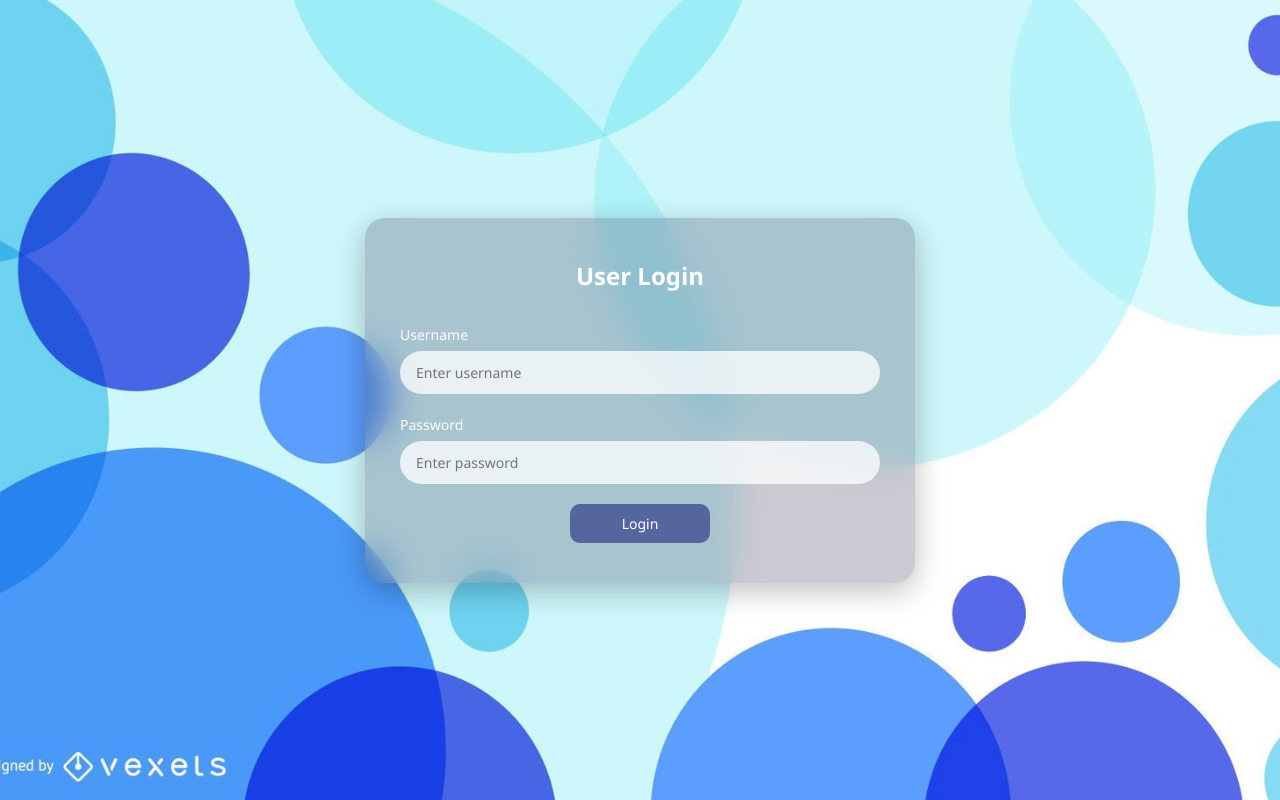
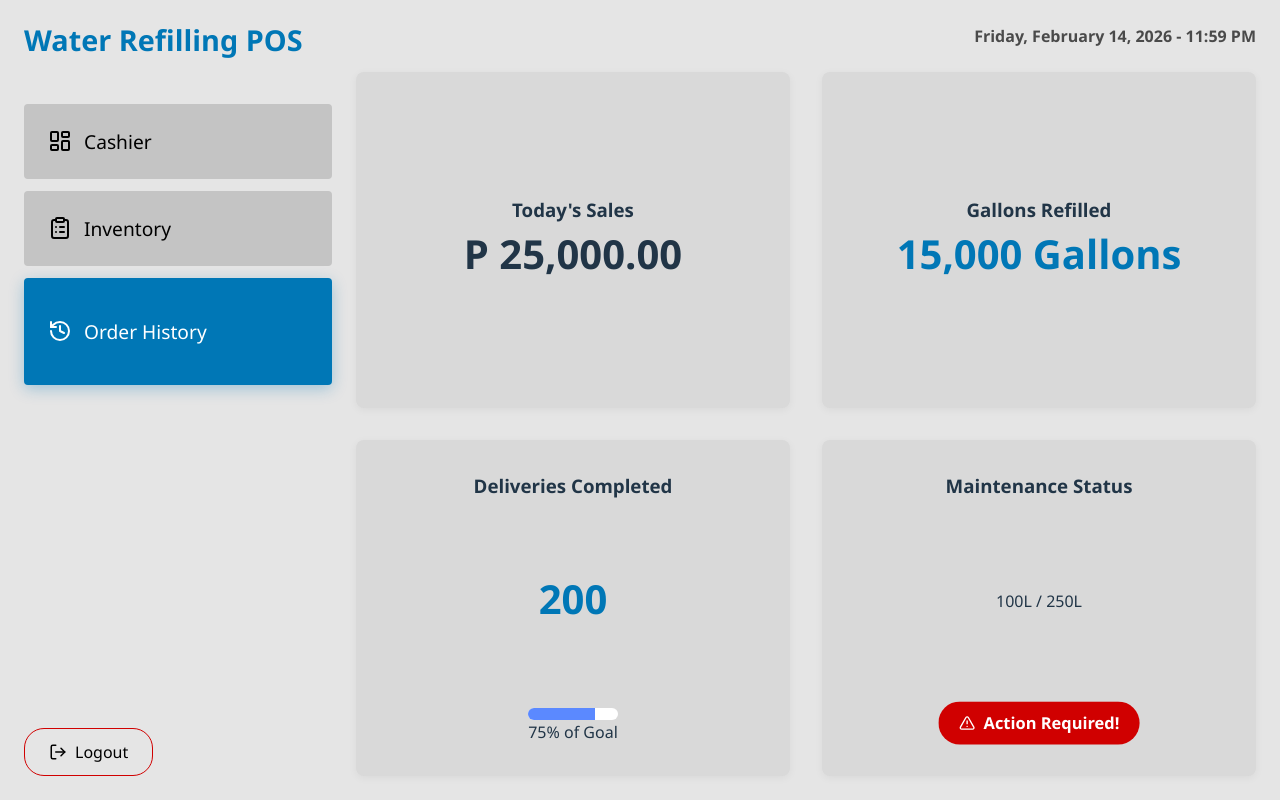
Before and after one commit to leifvash/AppDev, a React (Vite) app in the folder Water-Refilling-POS-and-Monitoring-System/: page /dashboard in a window 1280 px wide. Built offline with nearby package versions, Linux system fonts and the light colour scheme.

Commit message:
Dashboard UI

```diff
--- a/Water-Refilling-POS-and-Monitoring-System/package.json
+++ b/Water-Refilling-POS-and-Monitoring-System/package.json
@@ -10,8 +10,10 @@
     "preview": "vite preview"
   },
   "dependencies": {
+    "lucide-react": "^0.574.0",
     "react": "^19.2.0",
-    "react-dom": "^19.2.0"
+    "react-dom": "^19.2.0",
+    "react-router-dom": "^7.13.0"
   },
   "devDependencies": {
     "@eslint/js": "^9.39.1",
--- a/Water-Refilling-POS-and-Monitoring-System/src/App.jsx
+++ b/Water-Refilling-POS-and-Monitoring-System/src/App.jsx
@@ -1,8 +1,18 @@
 import React from "react";
+import { BrowserRouter as Router, Routes, Route, useNavigate } from "react-router-dom";
 import "./styles/App.css";
 import loginBackground from "./backgrounds/loginpcbackground.jpg";
+import Dashboard from "./Dashboard"; // import your dashboard component
 
-function App() {
+function Login() {
+  const navigate = useNavigate();
+
+  const handleSubmit = (e) => {
+    e.preventDefault();
+    // You can add authentication logic here
+    navigate("/dashboard"); // redirect to dashboard
+  };
+
   return (
     <div
       className="login-container"
@@ -15,7 +25,7 @@ function App() {
     >
       <div className="login-box">
         <h2>User Login</h2>
-        <form>
+        <form onSubmit={handleSubmit}>
           <div className="input-group">
             <label>Username</label>
             <input type="text" placeholder="Enter username" />
@@ -31,4 +41,15 @@ function App() {
   );
 }
 
+function App() {
+  return (
+    <Router>
+      <Routes>
+        <Route path="/" element={<Login />} />
+        <Route path="/dashboard" element={<Dashboard />} />
+      </Routes>
+    </Router>
+  );
+}
+
 export default App;
--- /dev/null
+++ b/Water-Refilling-POS-and-Monitoring-System/src/Dashboard.jsx
@@ -0,0 +1,102 @@
+import React, { useState } from 'react';
+import { LayoutDashboard, ClipboardList, History, LogOut, AlertTriangle } from 'lucide-react';
+import './styles/Dashboard.css';
+
+const Dashboard = () => {
+  const [activeTab, setActiveTab] = useState('history');
+
+  return (
+    <div className="dashboard-container">
+      <aside className="sidebar">
+        <h1 className="brand-title">Water Refilling POS</h1>
+
+        <nav className="nav-menu">
+          <button
+            className={`nav-item ${activeTab === 'cashier' ? 'active' : ''}`}
+            onClick={() => setActiveTab('cashier')}
+          >
+            <LayoutDashboard size={24} />
+            Cashier
+          </button>
+
+          <button
+            className={`nav-item ${activeTab === 'inventory' ? 'active' : ''}`}
+            onClick={() => setActiveTab('inventory')}
+          >
+            <ClipboardList size={24} />
+            Inventory
+          </button>
+
+          <button
+            className={`nav-item ${activeTab === 'history' ? 'active' : ''}`}
+            onClick={() => setActiveTab('history')}
+          >
+            <History size={24} />
+            Order History
+          </button>
+        </nav>
+
+        <button className="logout-btn">
+          <LogOut size={18} />
+          Logout
+        </button>
+      </aside>
+
+      <main className="main-content">
+        <header className="header">
+          Friday, February 14, 2026 - 11:59 PM
+        </header>
+
+        {activeTab === 'history' && (
+          <section className="stats-grid">
+            <div className="stat-card">
+              <h3>Today's Sales</h3>
+              <p className="stat-value">P 25,000.00</p>
+            </div>
+
+            <div className="stat-card">
+              <h3>Gallons Refilled</h3>
+              <p className="stat-value highlight-blue">15,000 Gallons</p>
+            </div>
+
+            <div className="stat-card space-between">
+              <h3>Deliveries Completed</h3>
+              <p className="stat-value big-text highlight-blue">200</p>
+              <div className="progress-container">
+                <div className="progress-bar">
+                  <div className="progress-fill" style={{ width: '75%' }}></div>
+                </div>
+                <span>75% of Goal</span>
+              </div>
+            </div>
+
+            <div className="stat-card space-between">
+              <h3>Maintenance Status</h3>
+              <p className="maintenance-text">100L / 250L</p>
+              <button className="action-btn animate-pulse">
+                <AlertTriangle size={16} />
+                Action Required!
+              </button>
+            </div>
+          </section>
+        )}
+
+        {activeTab === 'cashier' && (
+          <div className="empty-view">
+            <h2>Cashier Section</h2>
+            <p>There is no content available for this section yet.</p>
+          </div>
+        )}
+
+        {activeTab === 'inventory' && (
+          <div className="empty-view">
+            <h2>Inventory Section</h2>
+            <p>There is no content available for this section yet.</p>
+          </div>
+        )}
+      </main>
+    </div>
+  );
+};
+
+export default Dashboard;
--- /dev/null
+++ b/Water-Refilling-POS-and-Monitoring-System/src/styles/Dashboard.css
@@ -0,0 +1,158 @@
+.dashboard-container {
+  display: flex;
+  height: 100vh;
+  width: 100%;
+  background-color: #e5e5e5;
+  font-family: 'Inter', sans-serif;
+  padding: 24px;
+  box-sizing: border-box;
+  gap: 24px;
+}
+
+.sidebar {
+  width: 25%;
+  display: flex;
+  flex-direction: column;
+  gap: 16px;
+}
+
+.brand-title {
+  color: #0077b6;
+  font-size: 1.8rem;
+  font-weight: 700;
+  margin-bottom: 32px;
+}
+
+.nav-menu {
+  display: flex;
+  flex-direction: column;
+  gap: 12px;
+}
+
+.nav-item {
+  display: flex;
+  align-items: center;
+  gap: 12px;
+  padding: 24px;
+  border: none;
+  border-radius: 4px;
+  background-color: #c4c4c4;
+  color: #000;
+  font-size: 1.2rem;
+  cursor: pointer;
+  transition: all 0.3s ease;
+  text-align: left;
+}
+
+.nav-item.active {
+  background-color: #0077b6;
+  color: white;
+  padding: 40px 24px;
+  box-shadow: 0 4px 15px rgba(0, 119, 182, 0.3);
+}
+
+.logout-btn {
+  margin-top: auto;
+  display: flex;
+  align-items: center;
+  justify-content: center;
+  gap: 8px;
+  padding: 12px 24px;
+  border: 1px solid #d00000;
+  background: transparent;
+  border-radius: 20px;
+  cursor: pointer;
+  width: fit-content;
+}
+
+.main-content {
+  flex: 1;
+  display: flex;
+  flex-direction: column;
+  gap: 24px;
+}
+
+.header {
+  text-align: right;
+  color: #4a4a4a;
+  font-weight: 600;
+}
+
+.stats-grid {
+  display: grid;
+  grid-template-columns: 1fr 1fr;
+  grid-template-rows: 1fr 1fr;
+  gap: 32px;
+  height: 100%;
+}
+
+.stat-card {
+  background-color: #d9d9d9;
+  border-radius: 8px;
+  padding: 32px;
+  display: flex;
+  flex-direction: column;
+  align-items: center;
+  justify-content: center;
+  box-shadow: 0 2px 8px rgba(0,0,0,0.05);
+}
+
+.stat-card.space-between {
+  justify-content: space-between;
+}
+
+.stat-value {
+  font-size: 2.5rem;
+  font-weight: 700;
+}
+
+.highlight-blue {
+  color: #0077b6;
+}
+
+.progress-bar {
+  width: 100%;
+  background-color: white;
+  height: 12px;
+  border-radius: 10px;
+  overflow: hidden;
+  margin-top: 10px;
+}
+
+.progress-fill {
+  height: 100%;
+  background-color: #5b89ff;
+}
+
+.action-btn {
+  background-color: #d00000;
+  color: white;
+  border: none;
+  padding: 10px 20px;
+  border-radius: 25px;
+  font-weight: bold;
+  display: flex;
+  align-items: center;
+  gap: 8px;
+}
+
+.empty-view {
+  flex: 1;
+  display: flex;
+  flex-direction: column;
+  align-items: center;
+  justify-content: center;
+  background-color: #d9d9d9;
+  border-radius: 8px;
+  border: 2px dashed #b0b0b0;
+}
+
+@keyframes pulse {
+  0% { transform: scale(1); }
+  50% { transform: scale(1.05); }
+  100% { transform: scale(1); }
+}
+
+.animate-pulse {
+  animation: pulse 2s infinite ease-in-out;
+}
```
Also changed, not shown: 1 other file (tests, documents, lock files or other folders).
